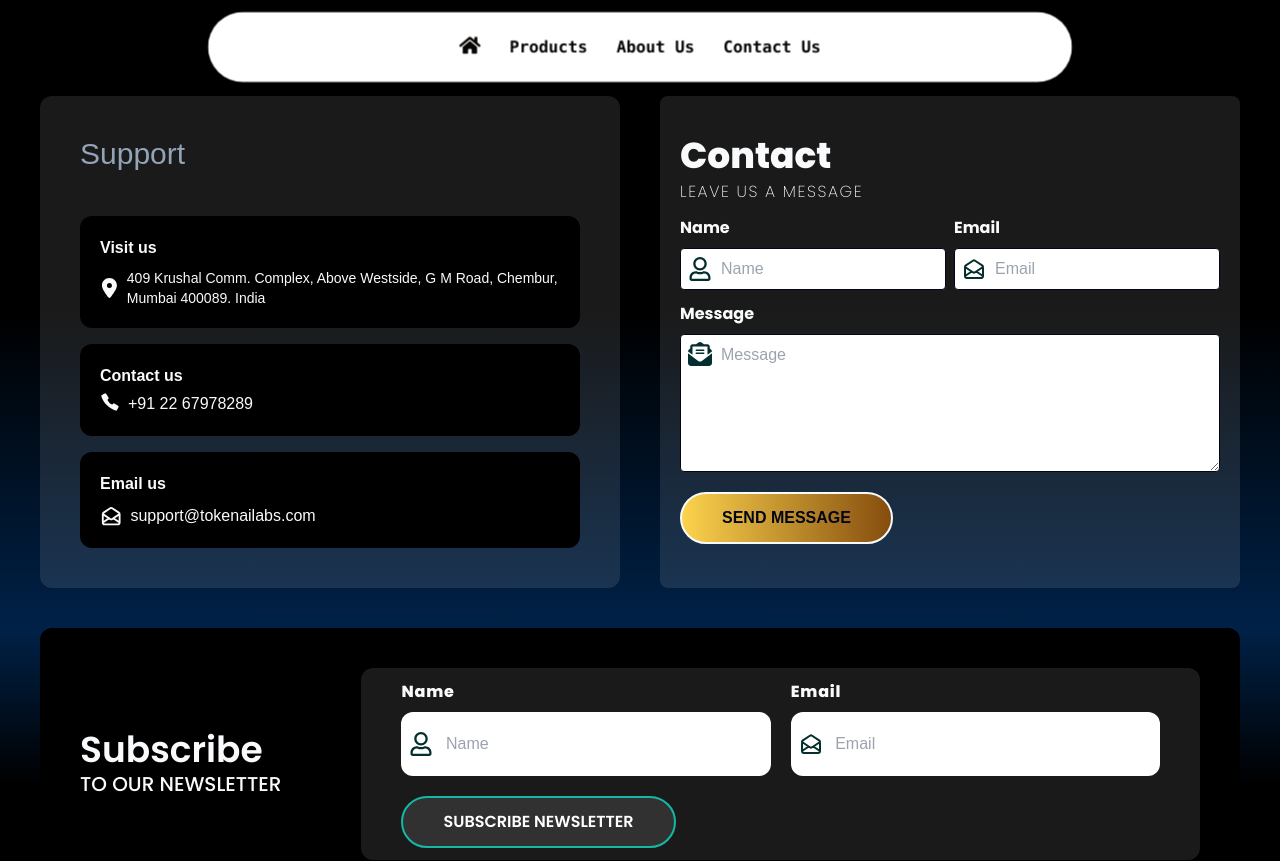
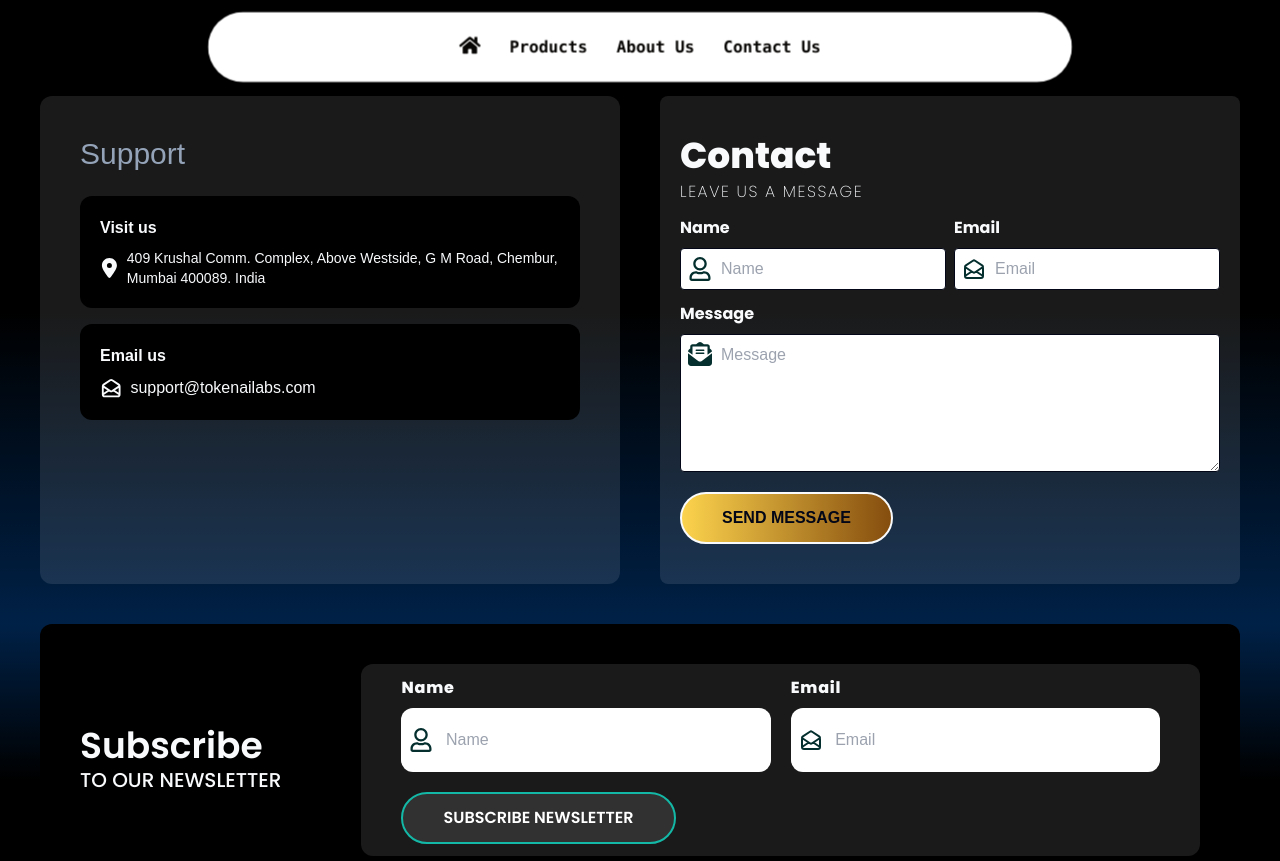
Before and after one commit to janoo-ai/tokenailabs, a Next.js app: page /contactus in a window 1280 px wide. Shown: the top 861 px of the page. Built offline with nearby package versions, Linux system fonts and the light colour scheme.

Commit message:
remove mob.no from contact us

```diff
--- a/src/app/_components/Contact/Contact1.jsx
+++ b/src/app/_components/Contact/Contact1.jsx
@@ -12,7 +12,7 @@ function Contact1() {
         {/* <h6 className="text-sm mt-3">
           YOU CAN GET ALL THE CONTACT INFORMATION
         </h6> */}
-        <div className="w-full grid grid-cols-12 gap-4 mt-10">
+        <div className="w-full grid grid-cols-12 gap-4 mt-5">
           <div className="col-span-12 md:col-span-12 flex p-5 rounded-xl bg-black text-slate-50 flex-col gap-2 hover:invert">
             <h5 className="font-bold ">Visit us</h5>
             <div className="flex gap-2 items-center">
@@ -23,7 +23,7 @@ function Contact1() {
               </p>
             </div>
           </div>
-          <div className="col-span-12 md:col-span-12  flex  p-5 rounded-xl bg-black flex-col text-slate-50 gap-1 hover:invert">
+          {/* <div className="col-span-12 md:col-span-12  flex  p-5 rounded-xl bg-black flex-col text-slate-50 gap-1 hover:invert">
             <h5 className="font-bold ">Contact us</h5>
             <ul className=" flex flex-col justify-center">
               <li className="flex gap-2 hover:underline">
@@ -31,7 +31,7 @@ function Contact1() {
                 +91 22 67978289
               </li>
             </ul>
-          </div>
+          </div> */}
           <div className="col-span-12 md:col-span-12 flex  p-5 rounded-xl bg-black text-slate-50 flex-col gap-2 hover:invert">
             <h5 className="font-bold ">Email us</h5>
             <div className="flex gap-2">
```
